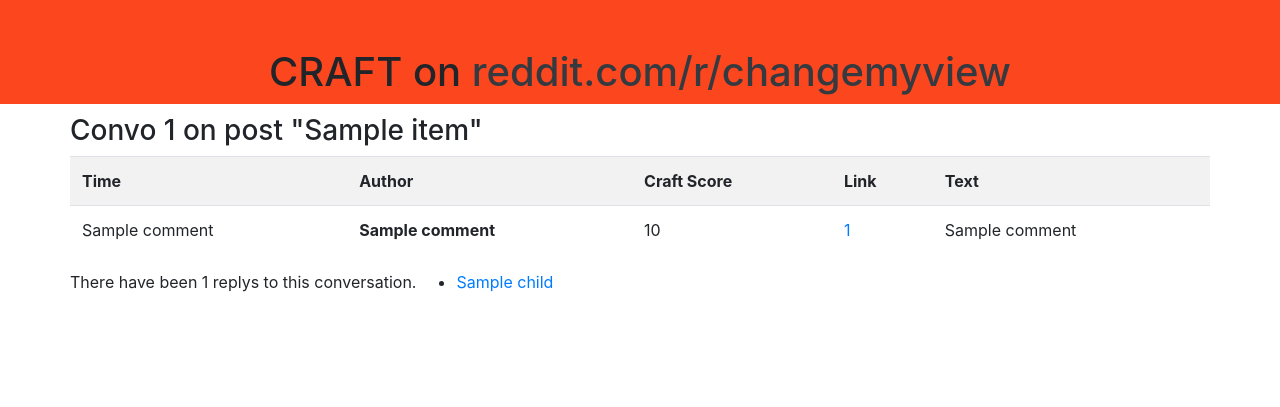
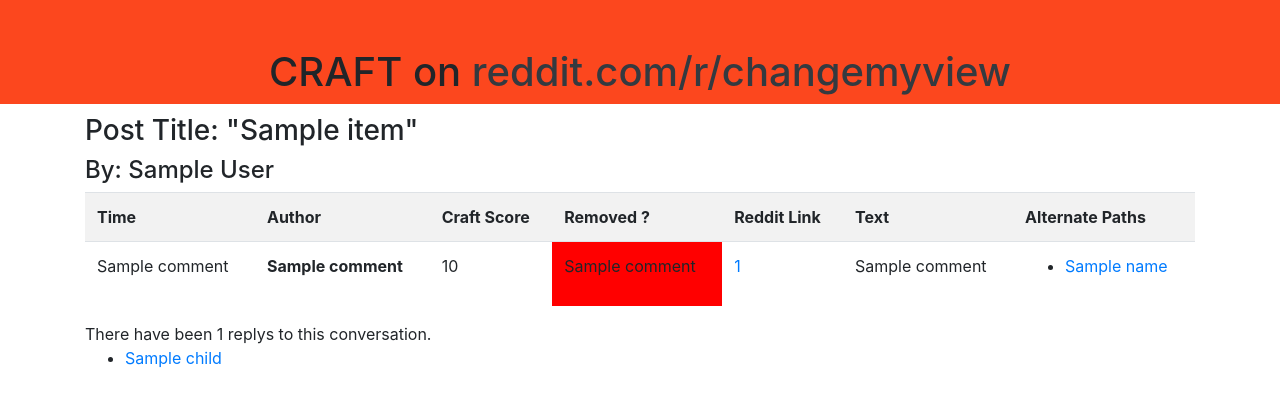
Before and after one commit to jschluger/CRAFT-frontend, a Flask app: page /convo in a window 1280 px wide. Shown: the part 56-463 px from the top of the page. Run offline with Flask 2, Linux system fonts and the light colour scheme; a database or web service that is not in the repository returns one stand-in record (values such as "Sample title"); data that the repository does not hold is empty; some libraries are stand-ins or nearby versions.

Commit message:
improving intuitivity of front end

```diff
--- a/server/routes.py
+++ b/server/routes.py
@@ -27,7 +27,7 @@
 
     return render_template('home.html',
                            backend=data.BACKEND,
-                           times=times['times'],
+                           times=times['times'][::-1],
                            ranks=ranks['ranking'],
                            this_time=ranks['when'],
                            k=k)
@@ -53,7 +53,8 @@
                            parent=convo['parent'],
                            children=convo['children'],
                            id=convo['id'],
-                           post_name=convo['post_name'])
+                           post_name=convo['post_name'],
+                           post_author=convo['post_author'])
 
 
 @routes.route("/about")
--- a/server/templates/convo.html
+++ b/server/templates/convo.html
@@ -7,29 +7,44 @@
 </div>
 
 <div class="container" style="padding-top:10px">
-  <div class="row">
+  <h3>Post Title: "{{post_name}}"</h3>
+  <h4>By: {{post_author}}</h4>
+
   <table class="table table-striped table-hover">
-      <h3>Convo {{ id }} on post "{{post_name}}"</h3>
     <tr>
       <th scope="col">Time</th>
       <th scope="col">Author</th>
       <th scope="col">Craft Score</th>
-	<th scope="col">Link</th>
+      <th scope="col">Removed ?</th>
+
+      <th scope="col">Reddit Link</th>
       <th scope="col">Text</th>
+      <th scope="col">Alternate Paths</th>
     </tr>
     {% for comment in convo %}
     <tr>
       <td>{{ format_time(comment[1]) }}</td>
       <th>{{ comment[5]  }}</th>
       <td
-	  {% if comment[2] > 0.548580 %}
+	{% if comment[2] > craft_thresh %}
 	style="background: red"
 	{% endif %} >
 
 	{{ comment[2] | round(3) }}
       </td>
+      <td
+	{% if comment[6] %}
+	style="background: red"
+	{% endif %} >
+	{{ comment[6] }}
+      </td>
       <td><a href="http://reddit.com{{comment[4]}}" target="_blank">{{comment[0]}}</a></td>
       <td>{{comment[3]}}</td>
+      <td><ul>
+	  {% for child in comment[7] %}
+	  <li><a href="{{ url_for('routes.convo', id=child) }}" style="stretched-link">{{ child }}</a></li>
+	  {% endfor %}
+      </ul></td>
     </tr>
     {% endfor %}
   </table>
@@ -42,6 +57,5 @@
   </ul>
   {% endif %}
 </div>
-</div>
 
 {% endblock %}
--- a/server/templates/home.html
+++ b/server/templates/home.html
@@ -39,8 +39,9 @@
       <tr>
 	<th scope="col">Rank</th>
 	<th scope="col">CRAFT Score</th>
-	<th scope="col">Identifier</th>
 	<th scope="col">Score Change</th>
+	<th scope="col">Number of Comments</th>
+	<th scope="col">Conversation Page</th>
       </tr>
       {% for rank in ranks %}
       <tr>
@@ -52,7 +53,6 @@
 
 	  {{ rank[0] | round(3) }}
 	</td>
-	<td><a href="{{ url_for('routes.convo', id=rank[1]) }}" style="stretched-link">{{ rank[1] }}</a></td>
 	<td>
 	  {% if rank[2] > arrow_thresh %}
 	  <span style="color:red; font-size:200%">&#10138;</span>
@@ -67,6 +67,8 @@
 	  {% endif %}
 	  <!-- {{ rank[2] | round(3) }} -->
 	</td>
+	<td>{{ rank[3] }}</td>
+	<td><a href="{{ url_for('routes.convo', id=rank[1]) }}" style="stretched-link">{{ rank[1] }}</a></td>
       </tr>
       {% endfor %}
     </table>
--- a/utils/api_interface.py
+++ b/utils/api_interface.py
@@ -3,7 +3,7 @@
 from pprint import pprint
 
 def format_time(t):
-    if type(t) != int:
+    if type(t) != int and type(t) != float:
         return t
     elif t==-1:
         return "Live"
```
Lines whose indentation alone changed are shown as unchanged.
